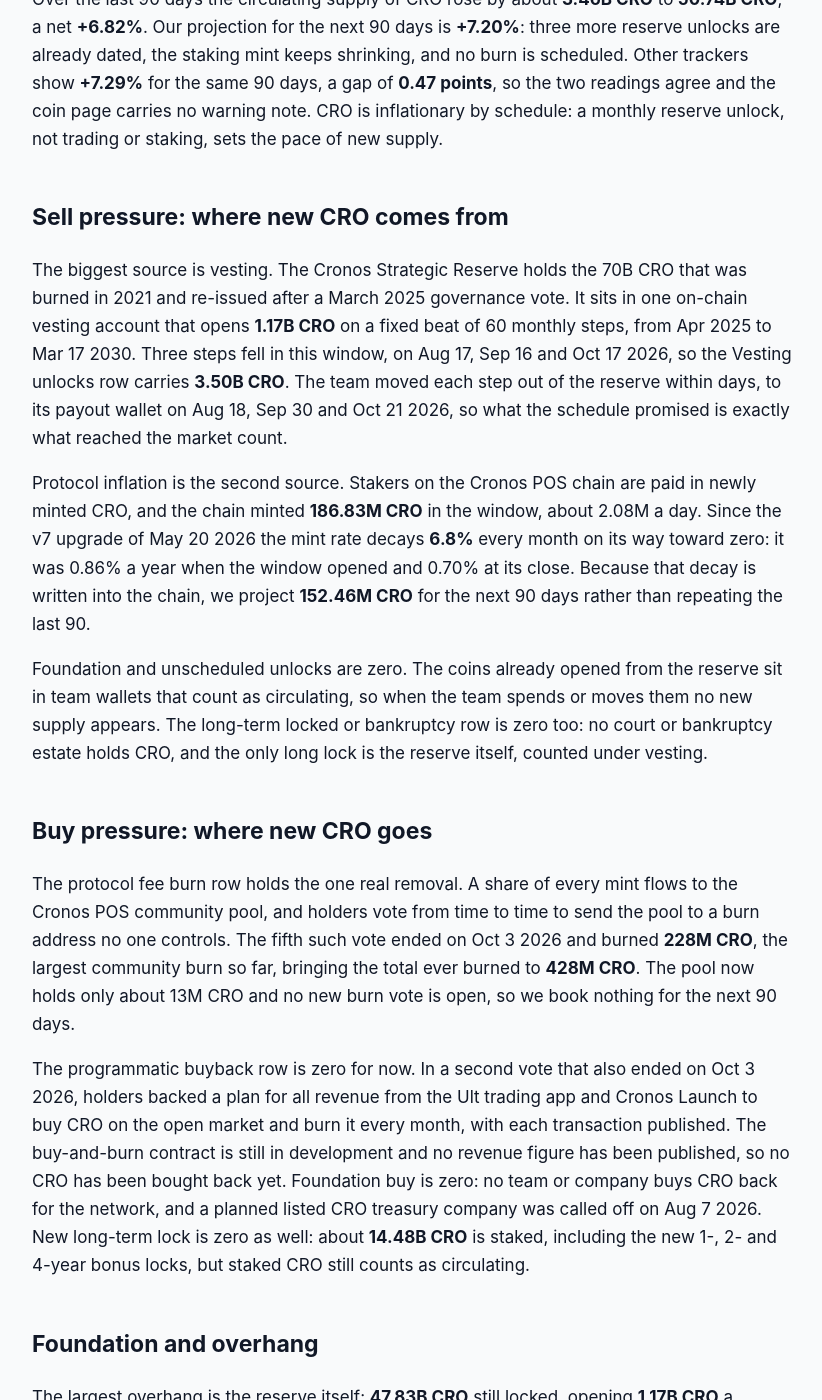
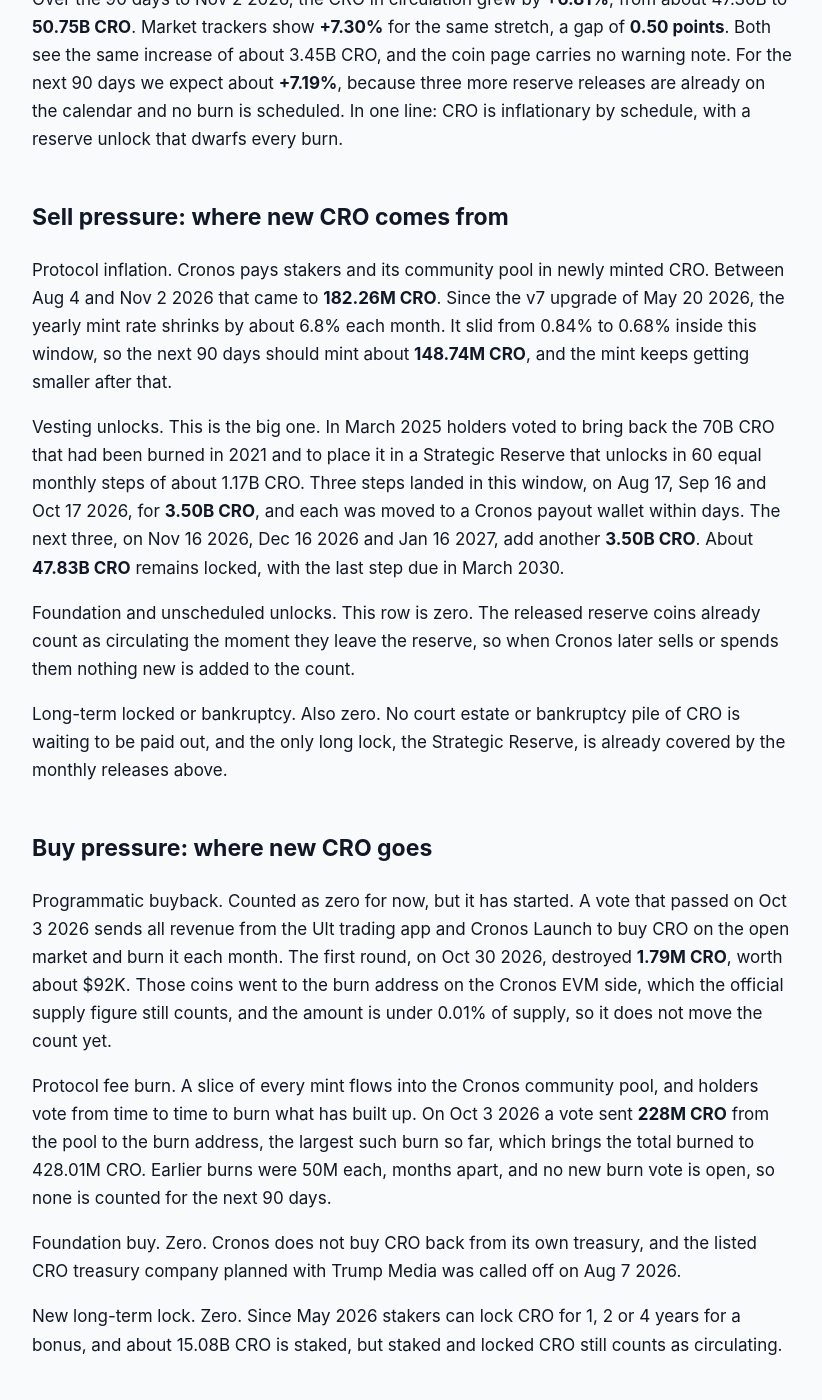
Before and after one commit to jeevansongmy-spec/mrnasdog-articles, a Jekyll site: the page built from crypto/cro-pressure-framework.md, in a window 1280 px wide and 1400 px high, scrolled down 602 px. Shown: the whole window, without its empty margins (228-1050 px from the left). Built offline with Jekyll 4.4.1, drawn with Linux system fonts in a browser that asks for light colours; some of the changed text lies outside the part shown.

Commit message:
publish: crypto/cro-pressure-framework

```diff
--- a/crypto/cro-pressure-framework.md
+++ b/crypto/cro-pressure-framework.md
@@ -1,53 +1,69 @@
 ---
-title:         "CRO Inflation Analysis · October 2026 · Supply growing · projected to keep growing"
-description:   "CRO is inflationary: the 70B Strategic Reserve released 3.50B CRO in 90 days against a 228M burn, +6.82% net, and +7.20% next as unlocks continue."
+title:         "CRO Inflation Analysis · November 2026 · Supply growing · projected to keep growing"
+description:   "CRO is inflationary: its 70B Strategic Reserve released 3.50B CRO in 90 days against a 228M burn, +6.81% net, and +7.19% next as monthly unlocks go on."
 canonical_url: "https://mrnasdog.com/research/cro/inflation"
 tags:          ["crypto", "cro", "cronos", "tokenomics"]
 published:     true
 ---
-Originally published at [CRO Inflation Analysis · October 2026 · Supply growing · projected to keep growing](https://mrnasdog.com/research/cro/inflation).
+Originally published at [CRO Inflation Analysis · November 2026 · Supply growing · projected to keep growing](https://mrnasdog.com/research/cro/inflation).
 
-# CRO Inflation Analysis · October 2026 · Supply growing · projected to keep growing
+# CRO Inflation Analysis · November 2026 · Supply growing · projected to keep growing
 
 <!-- main-page -->
 ➜ Start with the Cronos coin page for the short answer (should you buy CRO?) and its price drivers: [mrnasdog.com/research/cro](https://mrnasdog.com/research/cro)
 
-Cronos (CRO) supply is growing fast: **+6.82%** over the 90 days from Jul 25 to Oct 23 2026, and about **+7.20%** over the next 90 days. Almost all of it comes from the Cronos Strategic Reserve, a 70B CRO pot re-created by a 2025 vote that unlocks **1.17B CRO** every month: **3.50B CRO** left it in the window. Stakers were paid **186.83M CRO** of new coins, and one community burn destroyed **228M CRO**. CRO has a hard cap of 100B, but **47.83B CRO** is still locked in the reserve and keeps unlocking until Mar 17 2030.
+CRO supply is growing fast, and the next 90 days look the same. The driver is the **70B CRO** Strategic Reserve, minted again in March 2025, which frees **1.17B CRO** every month until March 2030. From Aug 4 to Nov 2 2026 Cronos added **3.68B CRO** (reserve releases plus staking mint) against a **228M CRO** burn, so circulating supply rose **+6.81%**, while market trackers show **+7.30%**. A **100B CRO** hard cap limits the total, but about 47.83B of that is still waiting in the reserve.
 
 ## The verdict, in one paragraph
 
-Over the last 90 days the circulating supply of CRO rose by about **3.46B CRO** to **50.74B CRO**, a net **+6.82%**. Our projection for the next 90 days is **+7.20%**: three more reserve unlocks are already dated, the staking mint keeps shrinking, and no burn is scheduled. Other trackers show **+7.29%** for the same 90 days, a gap of **0.47 points**, so the two readings agree and the coin page carries no warning note. CRO is inflationary by schedule: a monthly reserve unlock, not trading or staking, sets the pace of new supply.
+Over the 90 days to Nov 2 2026, the CRO in circulation grew by **+6.81%**, from about 47.30B to **50.75B CRO**. Market trackers show **+7.30%** for the same stretch, a gap of **0.50 points**. Both see the same increase of about 3.45B CRO, and the coin page carries no warning note. For the next 90 days we expect about **+7.19%**, because three more reserve releases are already on the calendar and no burn is scheduled. In one line: CRO is inflationary by schedule, with a reserve unlock that dwarfs every burn.
 
 ## Sell pressure: where new CRO comes from
 
-The biggest source is vesting. The Cronos Strategic Reserve holds the 70B CRO that was burned in 2021 and re-issued after a March 2025 governance vote. It sits in one on-chain vesting account that opens **1.17B CRO** on a fixed beat of 60 monthly steps, from Apr 2025 to Mar 17 2030. Three steps fell in this window, on Aug 17, Sep 16 and Oct 17 2026, so the Vesting unlocks row carries **3.50B CRO**. The team moved each step out of the reserve within days, to its payout wallet on Aug 18, Sep 30 and Oct 21 2026, so what the schedule promised is exactly what reached the market count.
+Protocol inflation. Cronos pays stakers and its community pool in newly minted CRO. Between Aug 4 and Nov 2 2026 that came to **182.26M CRO**. Since the v7 upgrade of May 20 2026, the yearly mint rate shrinks by about 6.8% each month. It slid from 0.84% to 0.68% inside this window, so the next 90 days should mint about **148.74M CRO**, and the mint keeps getting smaller after that.
 
-Protocol inflation is the second source. Stakers on the Cronos POS chain are paid in newly minted CRO, and the chain minted **186.83M CRO** in the window, about 2.08M a day. Since the v7 upgrade of May 20 2026 the mint rate decays **6.8%** every month on its way toward zero: it was 0.86% a year when the window opened and 0.70% at its close. Because that decay is written into the chain, we project **152.46M CRO** for the next 90 days rather than repeating the last 90.
+Vesting unlocks. This is the big one. In March 2025 holders voted to bring back the 70B CRO that had been burned in 2021 and to place it in a Strategic Reserve that unlocks in 60 equal monthly steps of about 1.17B CRO. Three steps landed in this window, on Aug 17, Sep 16 and Oct 17 2026, for **3.50B CRO**, and each was moved to a Cronos payout wallet within days. The next three, on Nov 16 2026, Dec 16 2026 and Jan 16 2027, add another **3.50B CRO**. About **47.83B CRO** remains locked, with the last step due in March 2030.
 
-Foundation and unscheduled unlocks are zero. The coins already opened from the reserve sit in team wallets that count as circulating, so when the team spends or moves them no new supply appears. The long-term locked or bankruptcy row is zero too: no court or bankruptcy estate holds CRO, and the only long lock is the reserve itself, counted under vesting.
+Foundation and unscheduled unlocks. This row is zero. The released reserve coins already count as circulating the moment they leave the reserve, so when Cronos later sells or spends them nothing new is added to the count.
+
+Long-term locked or bankruptcy. Also zero. No court estate or bankruptcy pile of CRO is waiting to be paid out, and the only long lock, the Strategic Reserve, is already covered by the monthly releases above.
 
 ## Buy pressure: where new CRO goes
 
-The protocol fee burn row holds the one real removal. A share of every mint flows to the Cronos POS community pool, and holders vote from time to time to send the pool to a burn address no one controls. The fifth such vote ended on Oct 3 2026 and burned **228M CRO**, the largest community burn so far, bringing the total ever burned to **428M CRO**. The pool now holds only about 13M CRO and no new burn vote is open, so we book nothing for the next 90 days.
+Programmatic buyback. Counted as zero for now, but it has started. A vote that passed on Oct 3 2026 sends all revenue from the Ult trading app and Cronos Launch to buy CRO on the open market and burn it each month. The first round, on Oct 30 2026, destroyed **1.79M CRO**, worth about $92K. Those coins went to the burn address on the Cronos EVM side, which the official supply figure still counts, and the amount is under 0.01% of supply, so it does not move the count yet.
 
-The programmatic buyback row is zero for now. In a second vote that also ended on Oct 3 2026, holders backed a plan for all revenue from the Ult trading app and Cronos Launch to buy CRO on the open market and burn it every month, with each transaction published. The buy-and-burn contract is still in development and no revenue figure has been published, so no CRO has been bought back yet. Foundation buy is zero: no team or company buys CRO back for the network, and a planned listed CRO treasury company was called off on Aug 7 2026. New long-term lock is zero as well: about **14.48B CRO** is staked, including the new 1-, 2- and 4-year bonus locks, but staked CRO still counts as circulating.
+Protocol fee burn. A slice of every mint flows into the Cronos community pool, and holders vote from time to time to burn what has built up. On Oct 3 2026 a vote sent **228M CRO** from the pool to the burn address, the largest such burn so far, which brings the total burned to 428.01M CRO. Earlier burns were 50M each, months apart, and no new burn vote is open, so none is counted for the next 90 days.
+
+Foundation buy. Zero. Cronos does not buy CRO back from its own treasury, and the listed CRO treasury company planned with Trump Media was called off on Aug 7 2026.
+
+New long-term lock. Zero. Since May 2026 stakers can lock CRO for 1, 2 or 4 years for a bonus, and about 15.08B CRO is staked, but staked and locked CRO still counts as circulating.
 
 ## Foundation and overhang
 
-The largest overhang is the reserve itself: **47.83B CRO** still locked, opening **1.17B CRO** a month, with the next steps on Nov 16 2026, Dec 16 2026 and Jan 16 2027. Behind it sit the coins the team has already taken out. The main payout wallet holds about **13.78B CRO**, up 3.00B in the window after receiving 3.50B and passing 500M on; an older payout wallet holds **5.83B CRO** and has not moved since 2025. A staking-bonus pot holds about 44.95M CRO and pays the new lock rewards. The team has said released reserve coins will fund staking rewards as the mint decays and pay for growth, so these wallets are where the real selling would come from. We read every one of them from the chain each day; if any of these balances falls between checks, the outflow is booked under foundation and unscheduled unlocks at the next check.
+The largest overhang is the Strategic Reserve itself, holding **47.83B CRO** on Nov 2 2026 and opening about 1.17B each month. Most of what it has already released has not been sold. The main Cronos payout wallet held **13.78B CRO** on Nov 2 2026, up from 10.78B on Aug 4, after taking in three releases and sending 500M on Sep 13 2026. An older reserve wallet holds **5.83B CRO** and did not move in the window. The community pool holds 16.05M CRO waiting for its next burn vote, and the staking bonus pot holds 43.79M CRO.
 
-## How CRO compares to other exchange-chain tokens
+Those wallets already count as circulating, so they add nothing to the 90-day number while they sit still. They are still worth watching: if the payout wallets start sending large amounts to exchanges, that is real selling, even though the supply count does not change.
 
-CRO belongs to the family of coins tied to a big exchange, and the contrast with its peers is about mechanism, not price. BNB has no new issuance and removes coins every quarter through a large scheduled auto-burn, so its supply shrinks. CRO runs the other way: a scheduled monthly unlock adds about 2.3% of circulating supply each month, and its burns are irregular votes on a small pool. Where BNB's burn is the engine, CRO's reserve is.
+## How CRO compares to other exchange-backed chains
 
-Against proof-of-stake Layer 1 chains, CRO's staking mint is now small and falling: 0.70% a year and decaying toward zero, well below the usual 3% to 7% of chains that pay stakers only with new coins. The difference is that those chains have no 47.83B coin reserve still to open. CRO's supply story is closer to a token with a long team vesting calendar than to a classic staking chain, and the revenue buy-and-burn, once it starts, is the only piece that could tilt it the other way.
+CRO belongs with the tokens of chains run by a big exchange group, but its supply works the other way from most of them. BNB burns coins every quarter on a fixed schedule and its supply shrinks, and OKB burned down to a fixed supply with no new minting. CRO did the reverse in 2025: it brought back 70B burned coins and now releases them on a five-year schedule, so its supply grows by billions each quarter even as its burns get bigger.
+
+Against other proof-of-stake chains in the Cosmos family, the staking mint of CRO is small and falling. Many Cosmos chains pay stakers several percent a year in new coins with no end date, while CRO's mint is already below 0.7% a year and decays every month under a 100B hard cap. The difference is that CRO funds most of its staking bonus from the reserve rather than new coins, so the real supply pressure sits in the unlock schedule, not in the mint.
 
 ## What to watch in the next 90 days
 
-The reserve unlocks of **Nov 16 2026**, **Dec 16 2026** and **Jan 16 2027**, each **1.17B CRO**, are the dated events that drive the projection. The first monthly buy-and-burn from Ult and Cronos Launch revenue would be the first real buyback; until its contract goes live and revenue is published, it books nothing. A new community burn vote would add to the burn row, but the pool is small after the Oct 3 2026 burn. Watch the team payout wallets too: large moves to exchanges would show where the released reserve coins go. And watch the staking mint, which keeps shrinking 6.8% a month unless a vote changes the decay.
+Nov 16 2026: the 20th Strategic Reserve release, about 1.17B CRO, and whether the payout wallet sends any of it on.
+
+Late November 2026: the second monthly buy-and-burn from Ult and Cronos Launch revenue, which shows whether the burn can grow from 1.79M CRO toward a size that matters.
+
+Dec 16 2026: the 21st reserve release, another 1.17B CRO, a month after the first one in this window.
+
+Jan 16 2027: the 22nd release, bringing the 90-day total to 3.50B CRO and leaving about 44.33B CRO in the reserve.
+
+Any new community-pool burn vote: the pool refills by roughly 8M to 9M CRO a month, and a new vote would add a buy-side burn that is not counted today.
 
 ## Summary
 
-Cronos supply grew **+6.82%** over the 90 days to Oct 23 2026 and is set to grow about **+7.20%** over the next 90 days. The Strategic Reserve released **3.50B CRO** and stakers received **186.83M CRO**, while a single community burn destroyed **228M CRO**. The key risk is the reserve's steady **1.17B CRO** a month, with **47.83B CRO** still to come before Mar 17 2030; the upside case is a revenue-funded monthly buy-and-burn that grows large enough to matter. Under the 100B hard cap, CRO will keep inflating on schedule until the reserve is empty.
+CRO supply grew **+6.81%** in the 90 days to Nov 2 2026 and should grow about **+7.19%** in the next 90, so CRO is inflationary by schedule. The cause is the 70B CRO Strategic Reserve, which frees about 1.17B CRO every month until March 2030, while the staking mint is small and shrinking. The biggest risk is that freed reserve coins, now mostly held in Cronos payout wallets holding 13.78B and 5.83B CRO, are sold into the market. The 100B CRO hard cap limits the total, but 47.83B of it is still to come out of the reserve.
 
-*MrNasDog Pressure Framework analysis of CRO, Metric 1 — Inflation. Data + explanation only. Not financial advice. Checked Oct 23 2026.*
+*MrNasDog Pressure Framework analysis of CRO, Metric 1 — Inflation. Data + explanation only. Not financial advice. Checked Nov 2 2026.*
```
